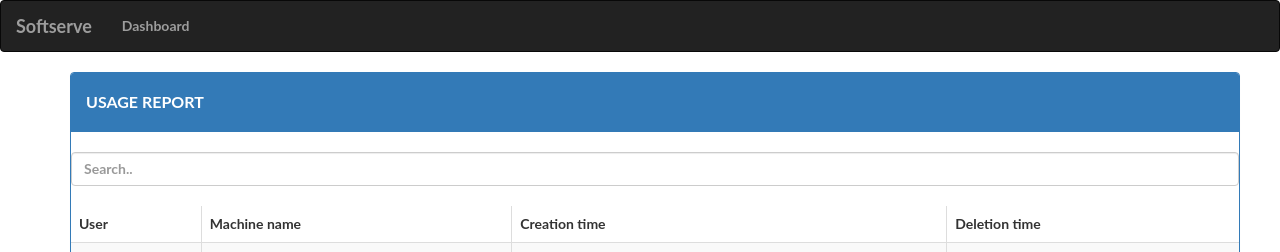
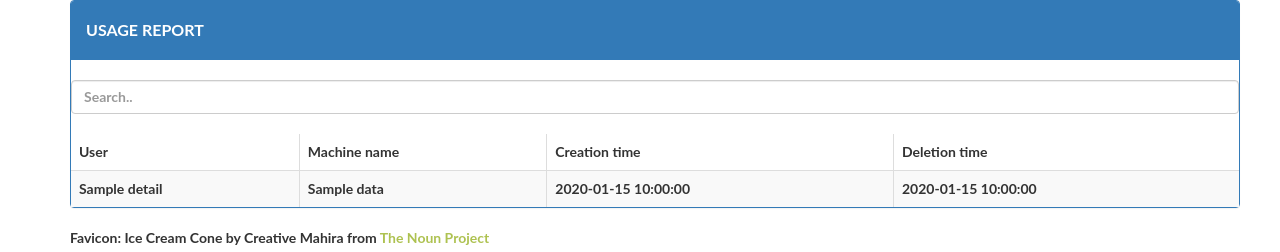
Before and after one commit to gluster/softserve, a Flask app: template softserve/templates/report.html in a window 1280 px wide. Shown: the top 252 px of the page. Run offline with Flask 2, Linux system fonts and the light colour scheme; tables that the repository leaves empty hold one stand-in row (values such as "Sample post"); the template is opened without the code that fills it: values that come from a table or form of the project are taken from there, most other values are stand-ins (such as "Sample title", 1, 10 or a date in 2020); some libraries are stand-ins or nearby versions.

Commit message:
This commit include the following changes: - Change the glyphicon icon in 'Create nodes' button - Remove delete button when there is no running machines - Removing the navbar on login HTML page when user is not logged in

```diff
--- a/migrations/versions/1948d166adb1_add_a_admin_column_to_user_model.py
+++ b/migrations/versions/1948d166adb1_add_a_admin_column_to_user_model.py
@@ -7,6 +7,7 @@ Create Date: 2018-04-05 15:50:43.628791
 """
 from alembic import op
 import sqlalchemy as sa
+from sqlalchemy.sql import expression
 
 
 revision = '1948d166adb1'
@@ -17,7 +18,8 @@ depends_on = None
 
 def upgrade():
     op.add_column('user', sa.Column('admin', sa.Boolean(),
-                                    server_default=expression.false(), nullable=False))
+                                    server_default=expression.false(),
+                                    nullable=False))
 
 
 def downgrade():
--- a/softserve/lib.py
+++ b/softserve/lib.py
@@ -50,7 +50,7 @@ def create_node(counts, name, node_request, pubkey):
     image = nova.images.find(name='CentOS 7 (PVHVM)')
     node_request = NodeRequest.query.get(node_request)
     try:
-        keypair = nova.keypairs.create(name, pubkey)
+        nova.keypairs.create(name, pubkey)
     except Conflict:
         logging.exception('Keypair already exist')
     # create the nodes
--- a/softserve/templates/report.html
+++ b/softserve/templates/report.html
@@ -20,13 +20,15 @@
                 </tr>
               </thead>
               <tbody>
-                {% for vms in vmList %}
-                  <tr>
-                    <td>{{ vms.name }}</td>
-                    <td>{{ vms.vm_name }}</td>
-                    <td>{{ vms.created_at }}</td>
-                    <td>{{ vms.deleted_at }}</td>
-                  </tr>
+                {% for name in detail %}
+                  {% for data in detail[name] %}
+                    <tr>
+                      <td>{{ name }}</td>
+                      <td>{{ data.vm_name }}</td>
+                      <td>{{ data.created_at }}</td>
+                      <td>{{ data.deleted_at }}</td>
+                    </tr>
+                  {% endfor %}
                 {% endfor %}
                 <tr style="display:none;" id="noresults">
                   <td>(no listings that start with "<span id="qt"></span>")</td>
--- a/softserve/templates/snippets/nav.html
+++ b/softserve/templates/snippets/nav.html
@@ -1,4 +1,5 @@
 {% block navbar %}
+{% if 'token' in session %}
   <nav class="navbar navbar-inverse">
     <div class="container-fluid">
       <div class="navbar-header">
@@ -8,7 +9,6 @@
         <li {%- if active == 'dashboard' %} class='active' {% endif -%}><a href="/dashboard">Dashboard</a></li>
       </ul>
       <ul class="nav navbar-nav navbar-right">
-      {% if 'token' in session %}
         <li class="dropdown">
           <a class=" dropdown-toggle" data-toggle="dropdown" aria-expanded="true">
             {{ g.user.name }}<span class="caret"></span>
@@ -20,8 +20,8 @@
             <li><a href="/logout"><span class="glyphicon glyphicon-log-out"></span> Logout</a></li>
           </ul>
         </li>
-      {% endif %}
       </ul>
     </div>
   </nav>
+{% endif %}
 {% endblock %}
--- a/softserve/views.py
+++ b/softserve/views.py
@@ -102,7 +102,9 @@ def get_node_data():
             return render_template('form.html', n=n)
 
         # Validating the machine label
-        label = Vm.query.filter(Vm.state == 'ACTIVE', NodeRequest.node_name == name).join(NodeRequest).first()
+        label = Vm.query.filter(Vm.state == 'ACTIVE',
+                                NodeRequest.node_name == name). \
+            join(NodeRequest).first()
         if label is None:
             if re.match("^[a-zA-Z0-9_]+$", str(name)):
                 node_request = NodeRequest(
@@ -154,16 +156,11 @@ def delete(vid=None):
 
 @app.route('/report')
 def report():
-    #vmList = Vm.query.filter(Vm.user_id == User.id).join(User).all()
-    vmList = Vm.query.filter(User.name, Vm.vm_name, Vm.created_at, Vm.deleted_at).join(NodeRequest, Vm.details_id == NodeRequest.id).join(User, User.id == NodeRequest.user_id).all()
-    #vmList = Vm.query.join(NodeRequest).join(User) \
-    #         .add_columns(Vm.vm_name, Vm.created_at,
-    #                      Vm.deleted_at, User.name).all()
-    #request = NodeRequest.query.filter(NodeRequest.id).join(User, NodeRequest.user_id == User.id).all()
-    request = NodeRequest.query.filter(NodeRequest.user_id == User.id).join(User).all()
+    request = NodeRequest.query.filter(NodeRequest.user_id == User.id).\
+                                join(User).all()
     data = {}
     for r in request:
         vm = Vm.query.filter(Vm.details_id == r.id).join(NodeRequest).all()
         data[str(r.user.name)] = vm
-    print vmList
-    return render_template('report.html', vmList=vmList)
+    print data
+    return render_template('report.html', detail=data)
```
Also changed, not shown: softserve/templates/dashboard.html (+6 -4 lines). Lines whose indentation alone changed are shown as unchanged.
